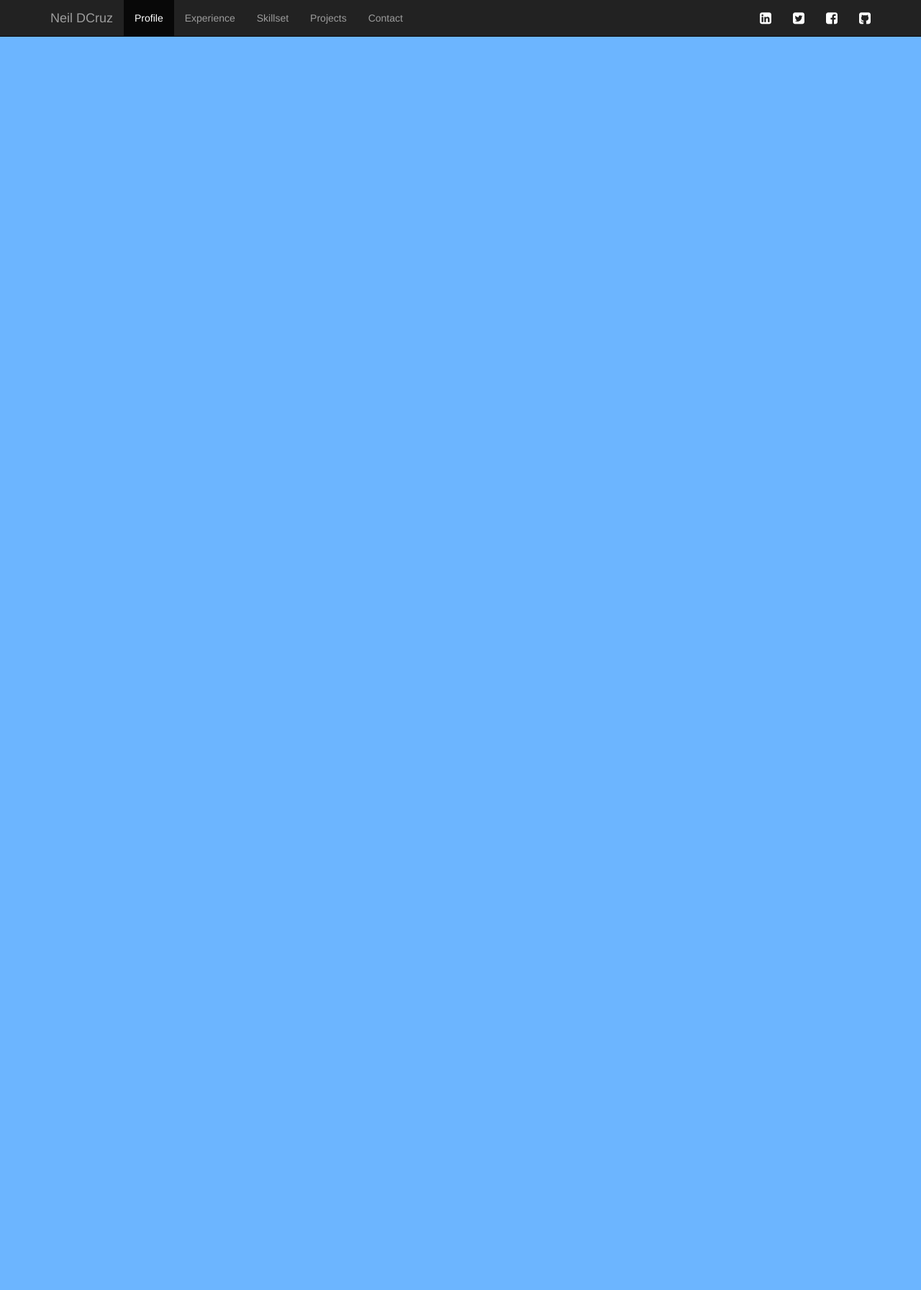
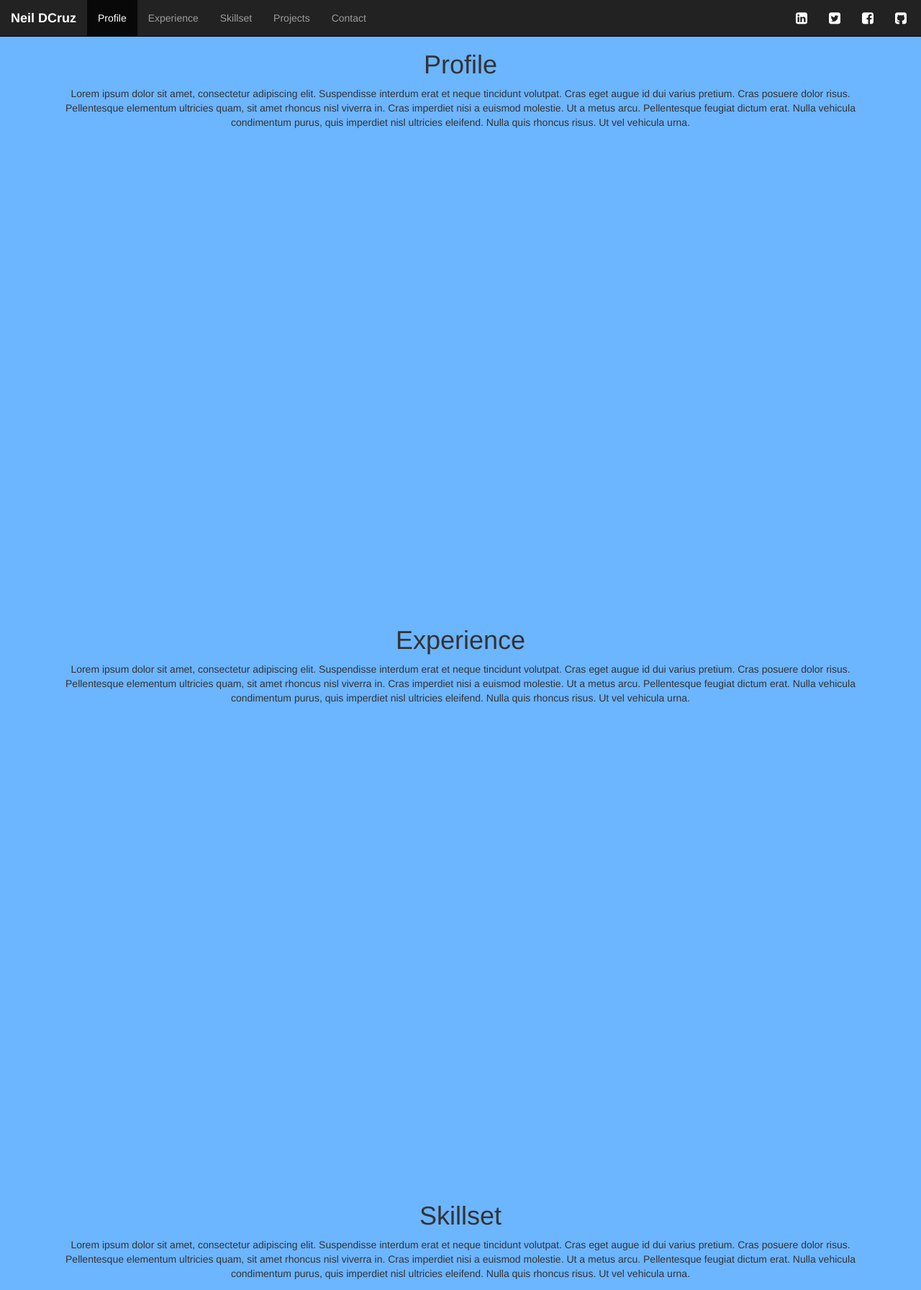
Before and after one commit to neildcruz19/neildcruz.com, a plain HTML site: page index.htm in a window 1280 px wide. Shown: the top 1793 px of the page at 72% size. Before the commit the page ends 800 px from the top, so only its background shows below. Drawn offline with nearby package versions, Linux system fonts and the light colour scheme.

Commit message:
Added more bootstrap

```diff
--- a/css/style.css
+++ b/css/style.css
@@ -1,2 +1,12 @@
 body {
 	background-color: #6CB5FF;
+}
+
+.top-nav {
+	padding-left: 20px !important;
+	padding-right: 20px !important;
+}
+
+.page-section {
+	padding-top: 50px;
+}
--- a/index.htm
+++ b/index.htm
@@ -18,8 +18,10 @@
 		<link rel="stylesheet" href="css/style.css" />
 	</head>
 	<body>
-		<nav class="navbar navbar-inverse navbar-fixed-top">
-			<div class="container">
+		<header class="header">
+			<div class="header-container">
+				<div class="container-fluid">
+					<nav class="navbar navbar-inverse navbar-fixed-top" role="navigation">
 						<div class="navbar-header">
 							<button type="button" class="navbar-toggle collapsed" data-toggle="collapse" data-target="#navbar" aria-expanded="false" aria-controls="navbar">
 								<span class="sr-only">Toggle Navigation</span>
@@ -27,25 +29,15 @@
 								<span class="icon-bar"></span>
 								<span class="icon-bar"></span>
 							</button>
-					<a class="navbar-brand" href="#">Neil DCruz</a>
+							<a class="navbar-brand scroll-top logo" href="#"><b>Neil DCruz</b></a>
 						</div>
-				<div id="navbar" class="collapse navbar-collapse">
+						<div id="navbar" class="collapse navbar-collapse top-nav">
 							<ul class="nav navbar-nav navbar-left">
-						<li class="active">
-							<a href="#">Profile</a>
-						</li>
-						<li>
-							<a href="#experience">Experience</a>
-						</li>
-						<li>
-							<a href="#skills">Skillset</a>
-						</li>
-						<li>
-							<a href="#projects">Projects</a>
-						</li>
-						<li>
-							<a href="#contact">Contact</a>
-						</li>
+								<li class="active"><a href="#profile" class="scroll">Profile</a></li>
+								<li><a href="#experience" class="scroll">Experience</a></li>
+								<li><a href="#skills" class="scroll">Skillset</a></li>
+								<li><a href="#projects" class="scroll">Projects</a></li>
+								<li><a href="#contact" class="scroll">Contact</a></li>
 							</ul>
 							<ul class="nav navbar-nav navbar-right">
 								<li>
@@ -71,12 +63,50 @@
 								</li>
 							</ul>
 						</div>
+					</nav>
 				</div>
-		</nav>
+			</div>
+		</header>
+		<div id="#top"></div>
+		<section id="profile" class="page-section">
+			<div class="container">
+	            <div class="text-center">
+	            <h1>Profile</h1>
+	              <p>Lorem ipsum dolor sit amet, consectetur adipiscing elit. Suspendisse interdum erat et neque tincidunt volutpat. Cras eget augue id dui varius pretium. Cras posuere dolor risus. Pellentesque elementum ultricies quam, sit amet rhoncus nisl viverra in. Cras imperdiet nisi a euismod molestie. Ut a metus arcu. Pellentesque feugiat dictum erat. Nulla vehicula condimentum purus, quis imperdiet nisl ultricies eleifend. Nulla quis rhoncus risus. Ut vel vehicula urna.</p>
+            </div>
+		</section>
+		<section id="experience" class="page-section">
+			<div class="container">
+	            <div class="text-center">
+	            <h1>Experience</h1>
+	              <p>Lorem ipsum dolor sit amet, consectetur adipiscing elit. Suspendisse interdum erat et neque tincidunt volutpat. Cras eget augue id dui varius pretium. Cras posuere dolor risus. Pellentesque elementum ultricies quam, sit amet rhoncus nisl viverra in. Cras imperdiet nisi a euismod molestie. Ut a metus arcu. Pellentesque feugiat dictum erat. Nulla vehicula condimentum purus, quis imperdiet nisl ultricies eleifend. Nulla quis rhoncus risus. Ut vel vehicula urna.</p>
+            </div>
+		</section>
+		<section id="skills" class="page-section">
+			<div class="container">
+	            <div class="text-center">
+	            <h1>Skillset</h1>
+	              <p>Lorem ipsum dolor sit amet, consectetur adipiscing elit. Suspendisse interdum erat et neque tincidunt volutpat. Cras eget augue id dui varius pretium. Cras posuere dolor risus. Pellentesque elementum ultricies quam, sit amet rhoncus nisl viverra in. Cras imperdiet nisi a euismod molestie. Ut a metus arcu. Pellentesque feugiat dictum erat. Nulla vehicula condimentum purus, quis imperdiet nisl ultricies eleifend. Nulla quis rhoncus risus. Ut vel vehicula urna.</p>
+            </div>
+		</section>
+		<section id="projects" class="page-section">
+			<div class="container">
+	            <div class="text-center">
+	            <h1>Projects</h1>
+	              <p>Lorem ipsum dolor sit amet, consectetur adipiscing elit. Suspendisse interdum erat et neque tincidunt volutpat. Cras eget augue id dui varius pretium. Cras posuere dolor risus. Pellentesque elementum ultricies quam, sit amet rhoncus nisl viverra in. Cras imperdiet nisi a euismod molestie. Ut a metus arcu. Pellentesque feugiat dictum erat. Nulla vehicula condimentum purus, quis imperdiet nisl ultricies eleifend. Nulla quis rhoncus risus. Ut vel vehicula urna.</p>
+            </div>
+		</section>
+		<section id="contact" class="page-section">
+			<div class="container">
+	            <div class="text-center">
+	            <h1>Contact</h1>
+	              <p>Lorem ipsum dolor sit amet, consectetur adipiscing elit. Suspendisse interdum erat et neque tincidunt volutpat. Cras eget augue id dui varius pretium. Cras posuere dolor risus. Pellentesque elementum ultricies quam, sit amet rhoncus nisl viverra in. Cras imperdiet nisi a euismod molestie. Ut a metus arcu. Pellentesque feugiat dictum erat. Nulla vehicula condimentum purus, quis imperdiet nisl ultricies eleifend. Nulla quis rhoncus risus. Ut vel vehicula urna.</p>
+            </div>
+		</section>
 
 
 		<!-- Load Javascript at end of DOM -->
-		<script type="text/javascript" src="https://code.jquery.com/jquery-2.1.4.min.js" />
+		<script src="https://ajax.googleapis.com/ajax/libs/jquery/1.11.3/jquery.min.js"></script>
 		<script type="text/javascript" src="js/bootstrap.min.js"></script>
 		<script type="text/javascript" src="js/app.js"></script>
 	</body>
--- a/js/app.js
+++ b/js/app.js
@@ -1,13 +1,10 @@
 $(document).ready(function(){
-	var navItemSelector = '#navbar ul.nav li a';
-	$(navItemSelector).click(function(element,event){
+	$("a.scroll[href^='#']").on('click', function(e) {
+		e.preventDefault();
+		var hash = this.hash;
+		$('html, body').animate({ scrollTop: $(this.hash).offset().top}, 1000, function(){window.location.hash = hash;});
+	});
 
-		//Remove the active class from all nav items
-		$(navItemSelector).parents('li').removeClass('active');
+	$("section").css("min-height", $(window).height());
 
-		//Add to current clicked item
-		$(this).parents('li').addClass('active');
-
-
-	});
 });
```
Lines whose indentation alone changed are shown as unchanged.
